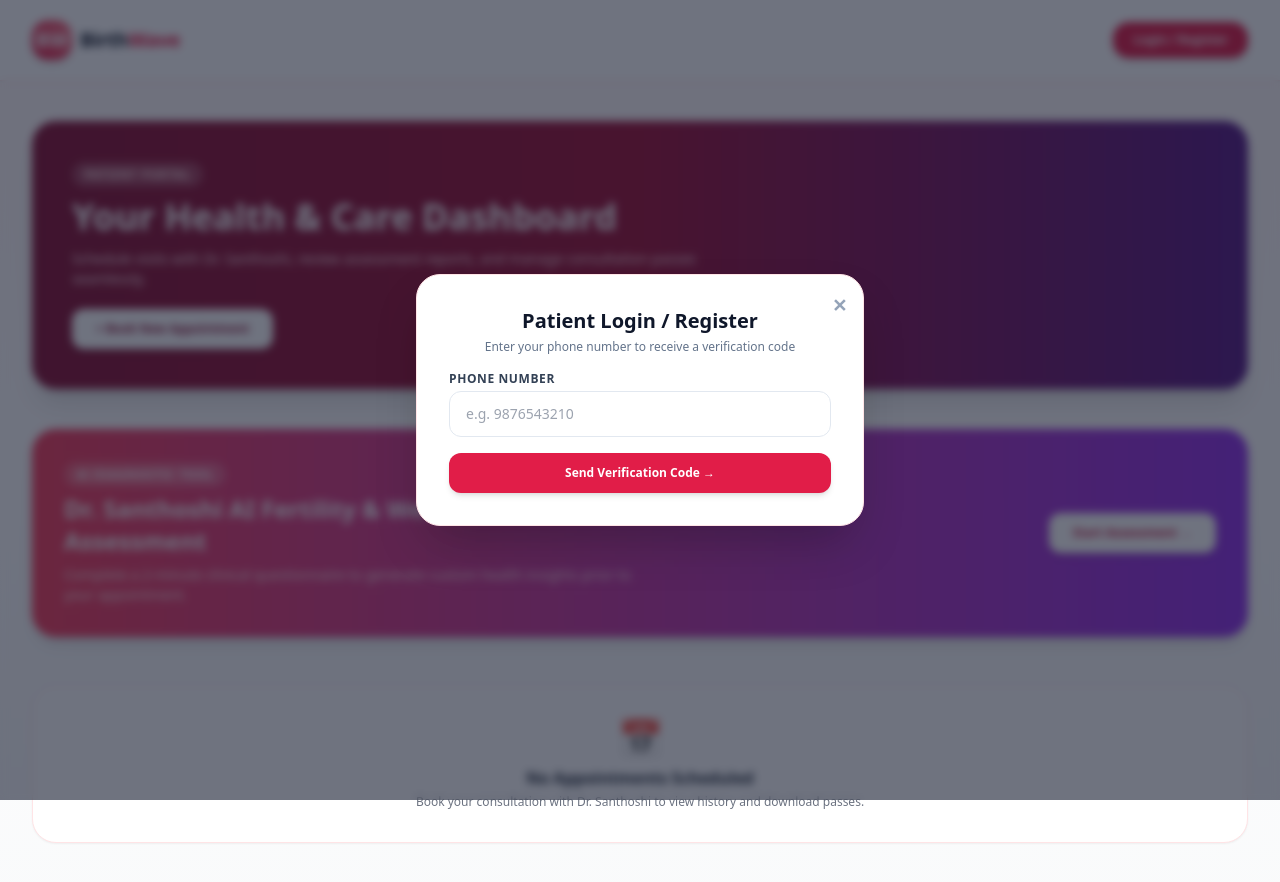
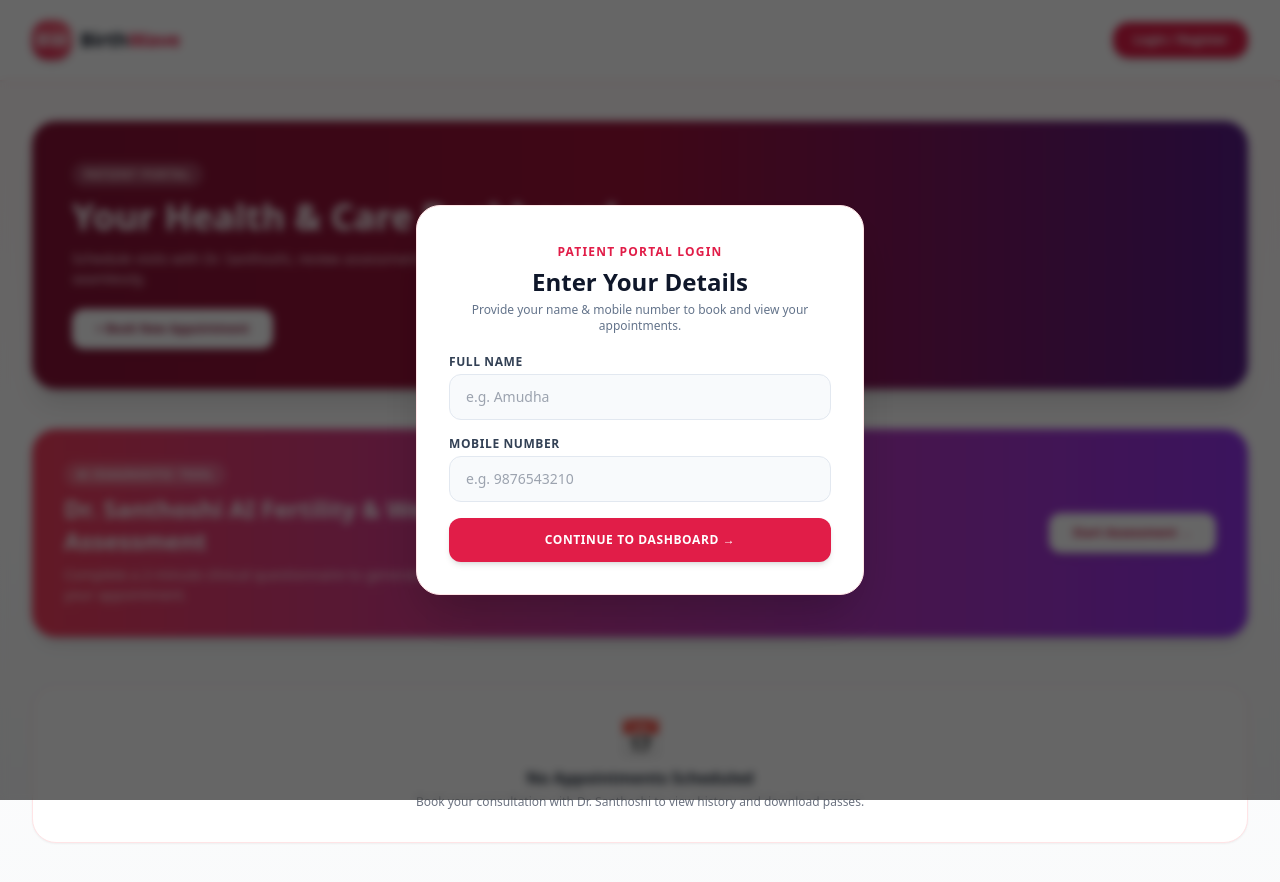
Before and after one commit to rajan14995-coder/birthwave-app, a Next.js app: page /patient/dashboard in a window 1280 px wide. Both pictures are taken after a click on the button "+ Book New Appointment". Shown: the top 882 px of the page. Built offline with nearby package versions, Linux system fonts and the light colour scheme.

Commit message:
Update PatientAuthModal.tsx

```diff
--- a/src/components/patient/PatientAuthModal.tsx
+++ b/src/components/patient/PatientAuthModal.tsx
@@ -5,164 +5,70 @@ import React, { useState } from 'react';
 interface PatientAuthModalProps {
   isOpen: boolean;
   onClose: () => void;
-  onLoginSuccess: (patient: { name: string; phone: string }) => void;
+  onLoginSuccess: (data: { name: string; phone: string }) => void;
 }
 
 export default function PatientAuthModal({ isOpen, onClose, onLoginSuccess }: PatientAuthModalProps) {
-  const [step, setStep] = useState<'PHONE' | 'OTP' | 'NAME'>('PHONE');
+  const [name, setName] = useState('');
   const [phone, setPhone] = useState('');
-  const [otp, setOtp] = useState('');
-  const [generatedOtp, setGeneratedOtp] = useState('');
-  const [name, setName] = useState('');
   const [error, setError] = useState('');
 
   if (!isOpen) return null;
 
-  const handleSendOtp = (e: React.FormEvent) => {
+  const handleSubmit = (e: React.FormEvent) => {
     e.preventDefault();
-    if (phone.length < 10) {
-      setError('Please enter a valid 10-digit phone number');
+    if (!name.trim() || phone.trim().length < 10) {
+      setError('Please enter a valid full name and 10-digit phone number.');
       return;
     }
     setError('');
-    // Generate simulated 6-digit OTP
-    const code = Math.floor(100000 + Math.random() * 900000).toString();
-    setGeneratedOtp(code);
-    setStep('OTP');
-  };
-
-  const handleVerifyOtp = (e: React.FormEvent) => {
-    e.preventDefault();
-    if (otp !== generatedOtp) {
-      setError(`Invalid OTP. Please enter ${generatedOtp}`);
-      return;
-    }
-    setError('');
-    setStep('NAME');
-  };
-
-  const handleCompleteLogin = (e: React.FormEvent) => {
-    e.preventDefault();
-    if (!name.trim()) {
-      setError('Please enter your full name');
-      return;
-    }
-    onLoginSuccess({ name, phone });
+    onLoginSuccess({ name: name.trim(), phone: phone.trim() });
     onClose();
   };
 
   return (
-    <div className="fixed inset-0 z-50 flex items-center justify-center bg-slate-900/60 backdrop-blur-sm p-4">
-      <div className="bg-white w-full max-w-md rounded-3xl shadow-2xl overflow-hidden border border-rose-100 p-6 sm:p-8 relative">
-
-        <button
-          onClick={onClose}
-          className="absolute top-4 right-4 text-slate-400 hover:text-slate-600 font-bold text-lg"
-        >
-          ✕
-        </button>
-
-        {step === 'PHONE' && (
-          <form onSubmit={handleSendOtp} className="space-y-4">
+    <div className="fixed inset-0 z-50 flex items-center justify-center bg-black/60 backdrop-blur-sm p-4">
+      <div className="bg-white rounded-3xl p-8 max-w-md w-full shadow-2xl border border-rose-100 space-y-5">
         <div className="text-center space-y-1">
-              <h3 className="text-xl font-bold text-slate-900">Patient Login / Register</h3>
-              <p className="text-xs text-slate-500">Enter your phone number to receive a verification code</p>
+          <span className="text-xs font-bold text-rose-600 uppercase tracking-widest">Patient Portal Login</span>
+          <h2 className="text-2xl font-black text-slate-900">Enter Your Details</h2>
+          <p className="text-xs text-slate-500">Provide your name & mobile number to book and view your appointments.</p>
         </div>
 
-            {error && <p className="text-xs text-red-600 bg-red-50 p-2 rounded-xl text-center font-medium">{error}</p>}
+        {error && <p className="text-xs text-red-600 bg-red-50 p-3 rounded-xl border border-red-200 text-center">{error}</p>}
+
+        <form onSubmit={handleSubmit} className="space-y-4">
+          <div>
+            <label className="block text-xs font-bold text-slate-700 uppercase tracking-wider mb-1">Full Name</label>
+            <input
+              type="text"
+              value={name}
+              onChange={(e) => setName(e.target.value)}
+              placeholder="e.g. Amudha"
+              className="w-full px-4 py-3 rounded-xl bg-slate-50 border border-slate-200 text-sm text-slate-900 focus:outline-none focus:border-rose-500"
+              required
+            />
+          </div>
 
           <div>
-              <label className="block text-xs font-bold text-slate-700 uppercase tracking-wider mb-1">
-                Phone Number
-              </label>
+            <label className="block text-xs font-bold text-slate-700 uppercase tracking-wider mb-1">Mobile Number</label>
             <input
               type="tel"
               value={phone}
-                onChange={(e) => setPhone(e.target.value.replace(/\D/g, ''))}
+              onChange={(e) => setPhone(e.target.value)}
               placeholder="e.g. 9876543210"
-                maxLength={10}
-                className="w-full px-4 py-3 rounded-xl border border-slate-200 text-sm focus:ring-2 focus:ring-rose-500 focus:outline-none"
+              className="w-full px-4 py-3 rounded-xl bg-slate-50 border border-slate-200 text-sm text-slate-900 focus:outline-none focus:border-rose-500"
+              required
             />
           </div>
 
           <button
             type="submit"
-              className="w-full py-3 rounded-xl bg-rose-600 hover:bg-rose-700 text-white font-bold text-xs shadow-md transition-all"
+            className="w-full py-3.5 rounded-xl bg-rose-600 hover:bg-rose-700 text-white font-bold text-xs uppercase tracking-wider shadow-md transition-all"
           >
-              Send Verification Code →
+            Continue to Dashboard →
           </button>
         </form>
-        )}
-
-        {step === 'OTP' && (
-          <form onSubmit={handleVerifyOtp} className="space-y-4">
-            <div className="text-center space-y-1">
-              <h3 className="text-xl font-bold text-slate-900">Verify Code</h3>
-              <p className="text-xs text-slate-500">Code sent to +91 {phone}</p>
-            </div>
-
-            {/* Test OTP Banner */}
-            <div className="bg-amber-50 border border-amber-200 p-3 rounded-2xl text-center space-y-1">
-              <p className="text-[11px] font-bold text-amber-800">Simulated SMS Verification Code:</p>
-              <p className="text-2xl font-black tracking-widest text-amber-900">{generatedOtp}</p>
-            </div>
-
-            {error && <p className="text-xs text-red-600 bg-red-50 p-2 rounded-xl text-center font-medium">{error}</p>}
-
-            <div>
-              <label className="block text-xs font-bold text-slate-700 uppercase tracking-wider mb-1 text-center">
-                Enter 6-Digit OTP
-              </label>
-              <input
-                type="text"
-                value={otp}
-                onChange={(e) => setOtp(e.target.value.replace(/\D/g, ''))}
-                maxLength={6}
-                placeholder="******"
-                className="w-full px-4 py-3 rounded-xl border border-slate-200 text-center text-lg font-bold tracking-widest focus:ring-2 focus:ring-rose-500 focus:outline-none"
-              />
-            </div>
-
-            <button
-              type="submit"
-              className="w-full py-3 rounded-xl bg-rose-600 hover:bg-rose-700 text-white font-bold text-xs shadow-md transition-all"
-            >
-              Verify OTP →
-            </button>
-          </form>
-        )}
-
-        {step === 'NAME' && (
-          <form onSubmit={handleCompleteLogin} className="space-y-4">
-            <div className="text-center space-y-1">
-              <h3 className="text-xl font-bold text-slate-900">Patient Details</h3>
-              <p className="text-xs text-slate-500">Please confirm your full name for medical records</p>
-            </div>
-
-            {error && <p className="text-xs text-red-600 bg-red-50 p-2 rounded-xl text-center font-medium">{error}</p>}
-
-            <div>
-              <label className="block text-xs font-bold text-slate-700 uppercase tracking-wider mb-1">
-                Full Name
-              </label>
-              <input
-                type="text"
-                value={name}
-                onChange={(e) => setName(e.target.value)}
-                placeholder="e.g. Amudha"
-                className="w-full px-4 py-3 rounded-xl border border-slate-200 text-sm focus:ring-2 focus:ring-rose-500 focus:outline-none"
-              />
-            </div>
-
-            <button
-              type="submit"
-              className="w-full py-3 rounded-xl bg-rose-600 hover:bg-rose-700 text-white font-bold text-xs shadow-md transition-all"
-            >
-              Enter Patient Portal →
-            </button>
-          </form>
-        )}
-
       </div>
     </div>
   );
```
Lines whose indentation alone changed are shown as unchanged.
